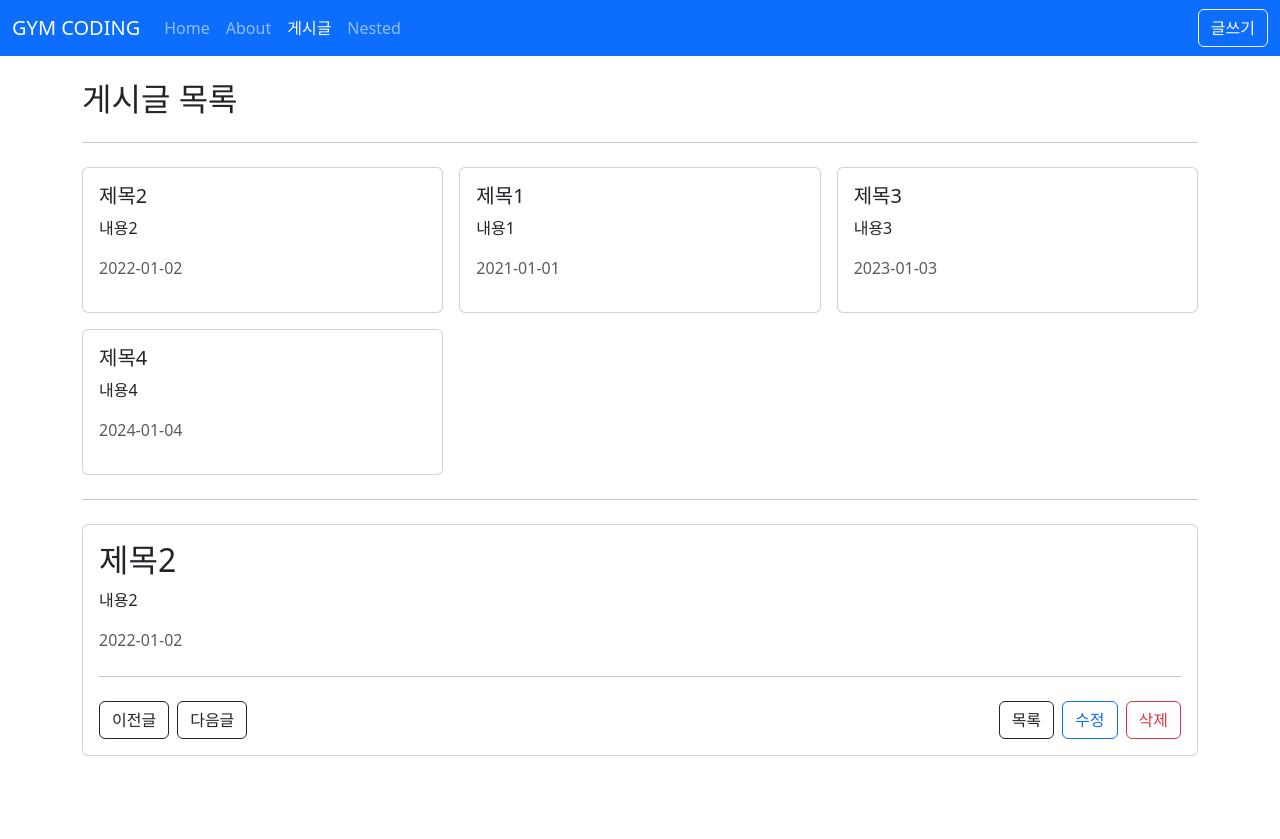
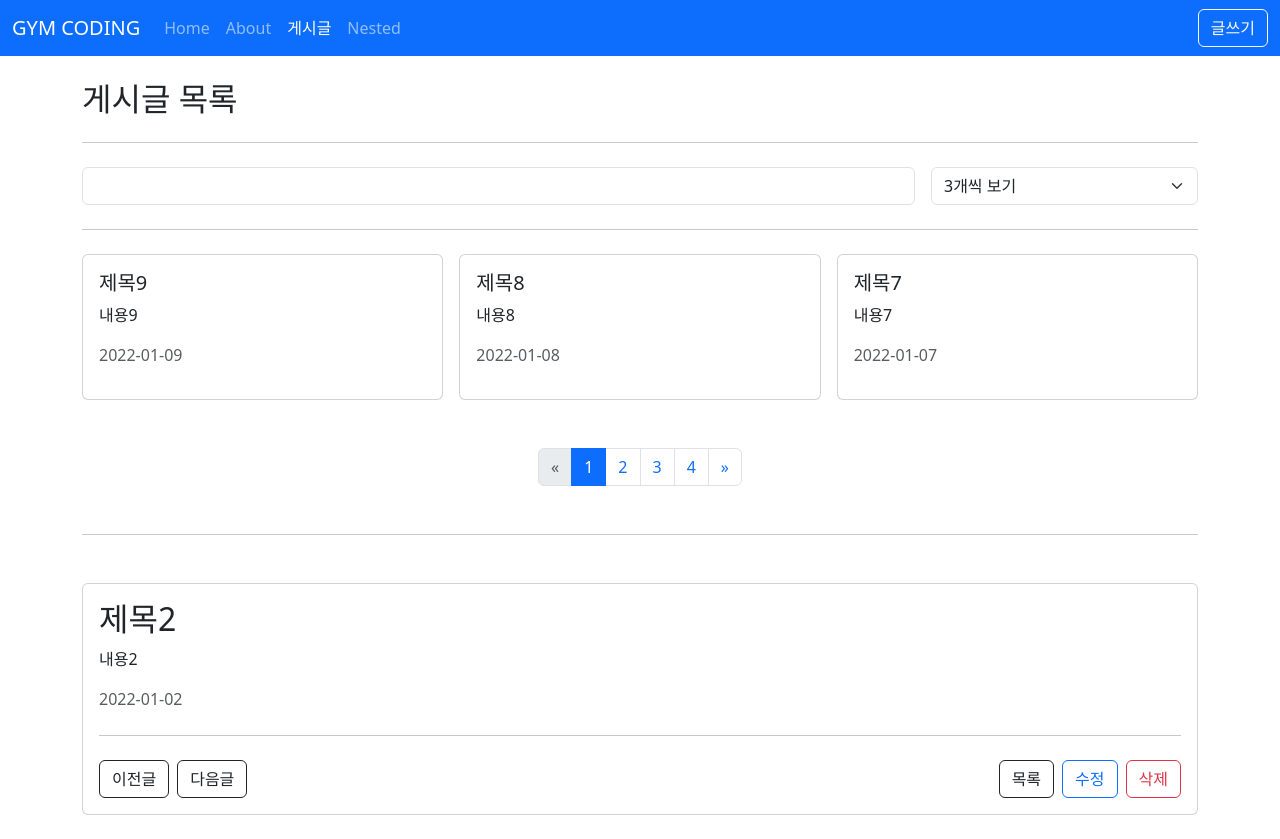
Before and after one commit to YounSoyoung/vue3-posts, a Vue app: page /posts in a window 1280 px wide. Before the commit the page ends 800 px from the top, so only its background shows below. Built offline with nearby package versions, Linux system fonts and the light colour scheme; data requests are answered from the project's data file.

Commit message:
페이징, 필터 기능

```diff
--- a/db.json
+++ b/db.json
@@ -1,5 +1,11 @@
 {
   "posts": [
+    {
+      "id": 1,
+      "title": "제목1",
+      "content": "내용1",
+      "createdAt": "2022-01-01"
+    },
     {
       "id": 2,
       "title": "제목2",
@@ -7,22 +13,52 @@
       "createdAt": "2022-01-02"
     },
     {
-      "id": 1,
-      "title": "제목1",
-      "content": "내용1",
-      "createdAt": "2021-01-01"
-    },
-    {
       "id": 3,
       "title": "제목3",
       "content": "내용3",
-      "createdAt": "2023-01-03"
+      "createdAt": "2022-01-03"
     },
     {
       "id": 4,
       "title": "제목4",
       "content": "내용4",
-      "createdAt": "2024-01-04"
+      "createdAt": "2022-01-04"
+    },
+    {
+      "id": 5,
+      "title": "제목5",
+      "content": "내용5",
+      "createdAt": "2022-01-05"
+    },
+    {
+      "id": 6,
+      "title": "제목6",
+      "content": "내용6",
+      "createdAt": "2022-01-06"
+    },
+    {
+      "id": 7,
+      "title": "제목7",
+      "content": "내용7",
+      "createdAt": "2022-01-07"
+    },
+    {
+      "id": 8,
+      "title": "제목8",
+      "content": "내용8",
+      "createdAt": "2022-01-08"
+    },
+    {
+      "id": 9,
+      "title": "제목9",
+      "content": "내용9",
+      "createdAt": "2022-01-09"
+    },
+    {
+      "title": "제목10",
+      "content": "내용 10",
+      "createdAt": 1689517181756,
+      "id": 10
     }
   ]
 }
--- a/src/api/posts.js
+++ b/src/api/posts.js
@@ -9,8 +9,8 @@ const posts = [
 	{ id: 5, title: '제목5', content: '내용5', createdAt: '2025-01-05' },
 ];
 
-export function getPosts() {
-	return axios.get('http://localhost:5000/posts');
+export function getPosts(params) {
+	return axios.get('http://localhost:5000/posts', { params });
 }
 
 // PostDetailView.vue의 파라미터 id는 String으로 반환이된다.
--- a/src/views/posts/PostListView.vue
+++ b/src/views/posts/PostListView.vue
@@ -1,6 +1,21 @@
 <template>
 	<div>
 		<h2>게시글 목록</h2>
+		<hr class="my-4" />
+		<form @submit.prevent>
+			<div class="row g-3">
+				<div class="col">
+					<input v-model="params.title_like" type="text" class="form-control" />
+				</div>
+				<div class="col-3">
+					<select v-model="params._limit" class="form-select">
+						<option value="3">3개씩 보기</option>
+						<option value="6">6개씩 보기</option>
+						<option value="9">9개씩 보기</option>
+					</select>
+				</div>
+			</div>
+		</form>
 		<hr class="my-4" />
 		<div class="row g-3">
 			<div v-for="post in posts" :key="post.id" class="col-4">
@@ -12,7 +27,44 @@
 				></PostItem>
 			</div>
 		</div>
-		<hr class="my-4" />
+		<nav class="mt-5" aria-label="Page navigation example">
+			<ul class="pagination justify-content-center">
+				<li class="page-item" :class="{ disabled: !(params._page > 1) }">
+					<a
+						class="page-link"
+						href="#"
+						aria-label="Previous"
+						@click.prevent="--params._page"
+					>
+						<span aria-hidden="true">&laquo;</span>
+					</a>
+				</li>
+				<li
+					v-for="page in pageCount"
+					:key="page"
+					class="page-item"
+					:class="{ active: params._page === page }"
+				>
+					<a class="page-link" href="#" @click.prevent="params._page = page">{{
+						page
+					}}</a>
+				</li>
+				<li
+					class="page-item"
+					:class="{ disabled: !(params._page < pageCount) }"
+				>
+					<a
+						class="page-link"
+						href="#"
+						aria-label="Next"
+						@click.prevent="++params._page"
+					>
+						<span aria-hidden="true">&raquo;</span>
+					</a>
+				</li>
+			</ul>
+		</nav>
+		<hr class="my-5" />
 		<AppCard>
 			<PostDetailView :id="2"></PostDetailView>
 		</AppCard>
@@ -20,7 +72,7 @@
 </template>
 
 <script setup>
-import { ref } from 'vue';
+import { computed, ref, watchEffect } from 'vue';
 import PostItem from '../../components/posts/PostItem.vue';
 import PostDetailView from './PostDetailView.vue';
 import { getPosts } from '@/api/posts';
@@ -30,15 +82,34 @@ import AppCard from '@/components/AppCard.vue';
 const router = useRouter();
 const posts = ref([]);
 
+const params = ref({
+	_sort: 'createdAt',
+	_order: 'desc',
+	_page: 1,
+	_limit: 3,
+	title_like: '',
+});
+
+//pagination
+const totalCount = ref(0);
+const pageCount = computed(() =>
+	Math.ceil(totalCount.value / params.value._limit),
+);
+
 const fetchPosts = async () => {
 	try {
-		const { data } = await getPosts();
+		const { data, headers } = await getPosts(params.value);
 		posts.value = data;
+		totalCount.value = headers['x-total-count'];
 	} catch (error) {
 		console.error(error);
 	}
 };
-fetchPosts();
+
+//fetchPosts 안에서 사용하고 있는 반응형 상태가 변경되었을 때
+//해당 콜백 함수(fetchPosts)를 다시 실행할 수 있다.
+watchEffect(fetchPosts);
+// fetchPosts();
 
 const goPage = id => {
 	// router.push(`/posts/${id}`);
```
